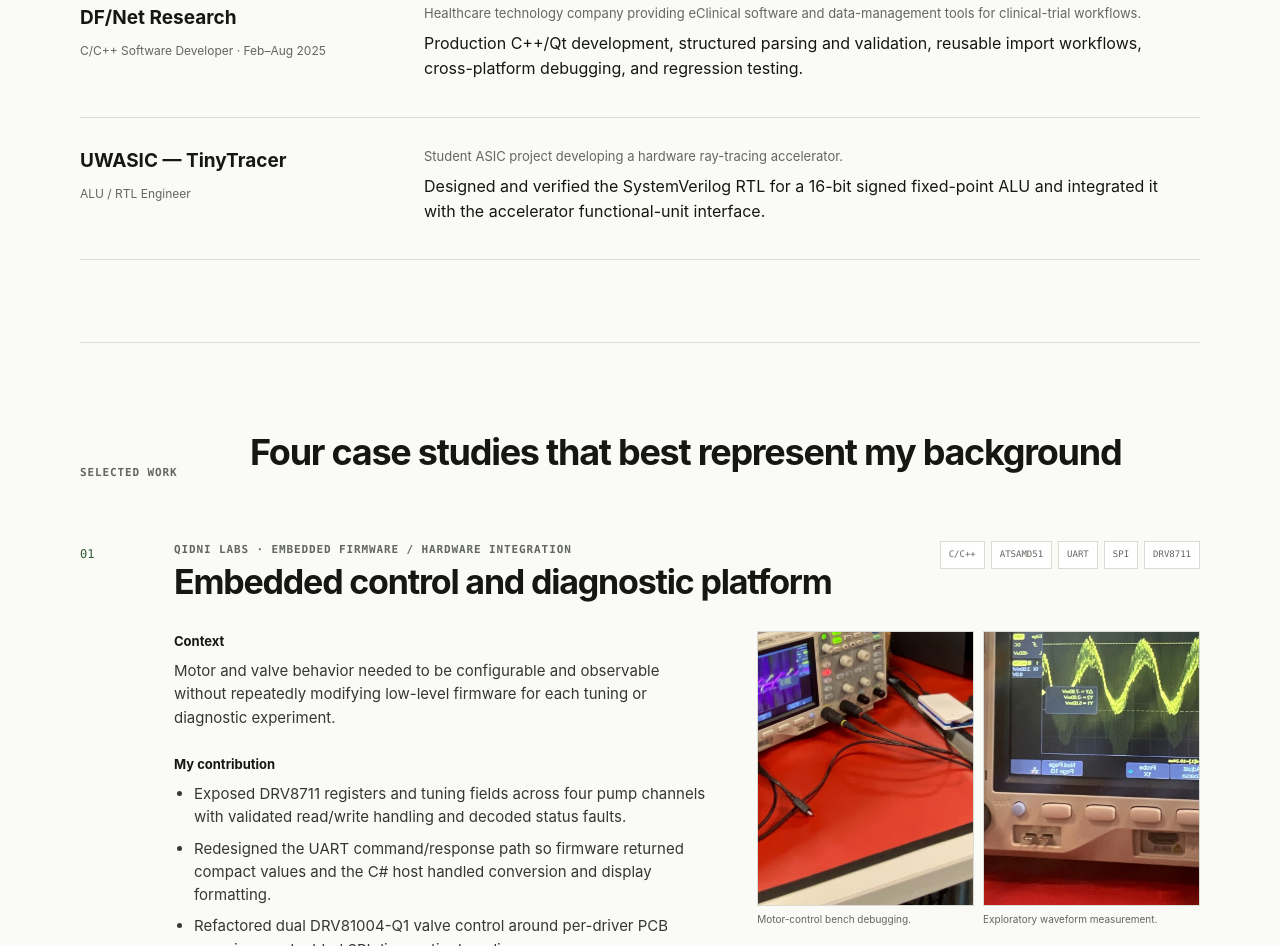
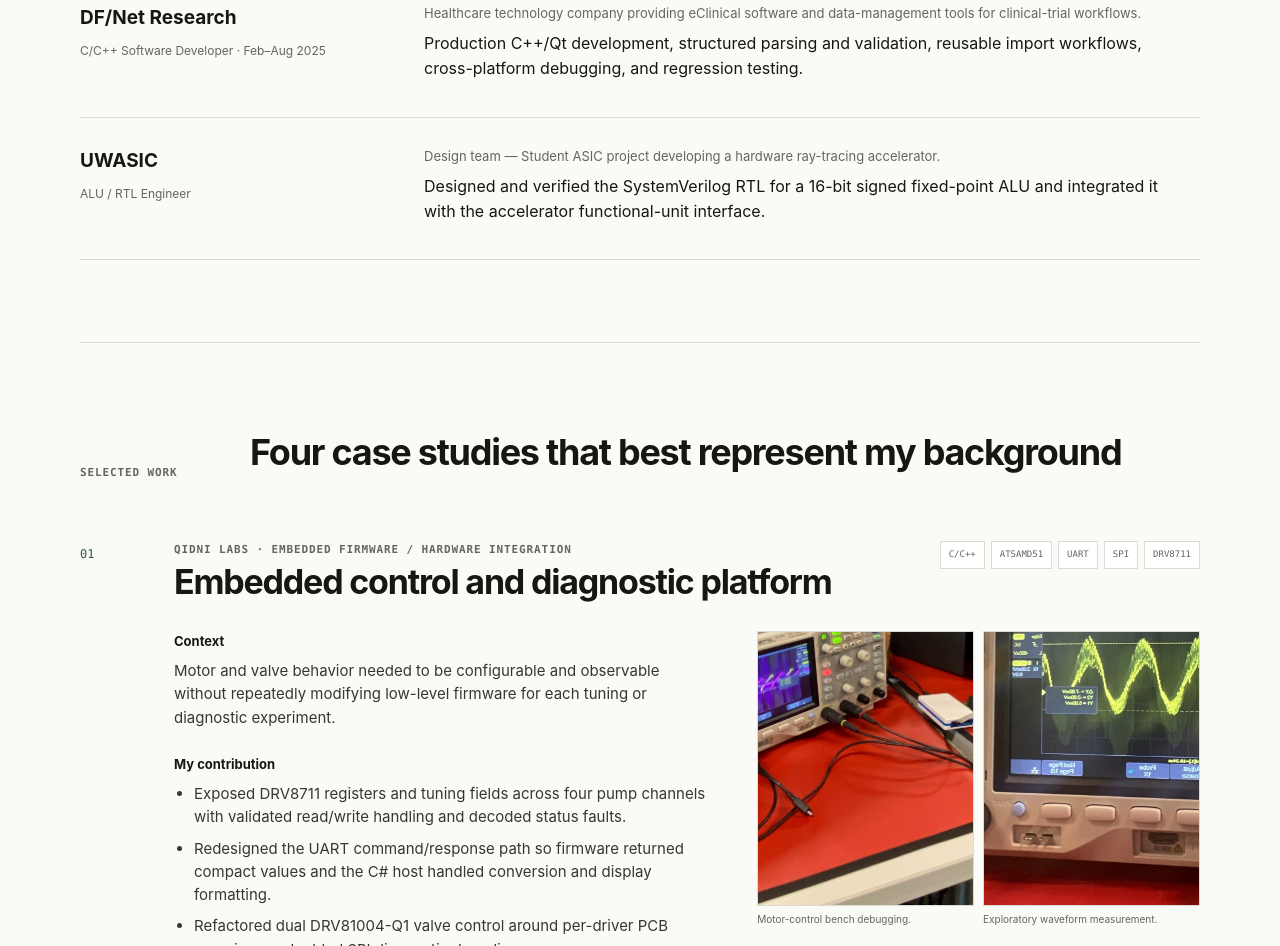
Before and after one commit to haneulhanna/haneulhanna.github.io, a plain HTML site: page index.html in a window 1280 px wide. Shown: the part 1135-2081 px from the top of the page. Drawn offline with Linux system fonts and the light colour scheme.

Commit message:
uwasic description fix

```diff
--- a/index.html
+++ b/index.html
@@ -97,12 +97,12 @@
 
         <article class="experience-row">
           <div class="experience-meta">
-            <strong>UWASIC — TinyTracer</strong>
+            <strong>UWASIC</strong>
             <span>ALU / RTL Engineer</span>
           </div>
           <div>
             <p class="company-context">
-              Student ASIC project developing a hardware ray-tracing accelerator.
+              Design team — Student ASIC project developing a hardware ray-tracing accelerator.
             </p>
             <p>
               Designed and verified the SystemVerilog RTL for a 16-bit signed fixed-point ALU and
```
